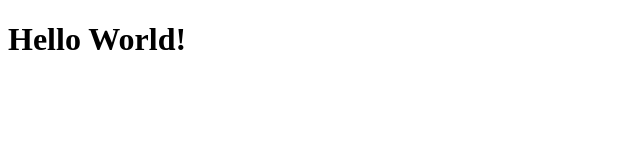
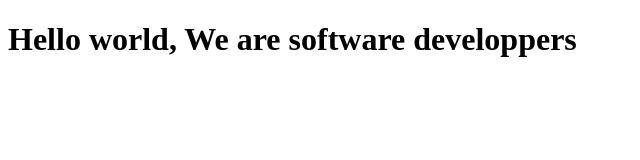
Before and after one commit to contact-andy/microverse-dan-andy, a plain HTML site: page index.html in a window 1280 px wide. Shown: the whole page, without its empty margins (0-640 px from the left). Drawn offline with Linux system fonts and the light colour scheme.

Commit message:
add we are software developer

```diff
--- a/index.html
+++ b/index.html
@@ -7,7 +7,7 @@
   </head>
 
   <body>
-    <h1>Hello World!</h1>
+    <h1>Hello world, We are software developpers</h1>
     <script src="https://cdn.freecodecamp.org/testable-projects-fcc/v1/bundle.js"></script>
 
     <!--
```
